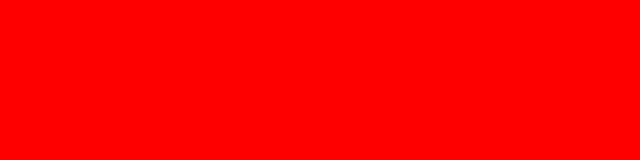
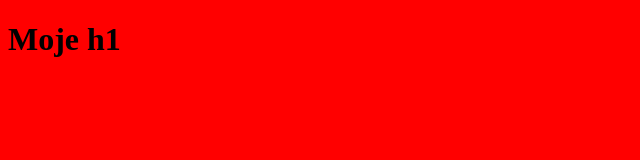
Before and after one commit to fpiecyk/szkolenie, a plain HTML site: page index.html in a window 1280 px wide. Shown: the whole page, without its empty margins (0-640 px from the left). Drawn offline with Linux system fonts and the light colour scheme.

Commit message:
add h1 to index.html

```diff
--- a/index.html
+++ b/index.html
@@ -6,6 +6,7 @@
 	<link rel="stylesheet" type="text/css" href="style.css">
 </head>
 <body>
+	<h1>Moje h1</h1>
 
 </body>
 </html>
```
